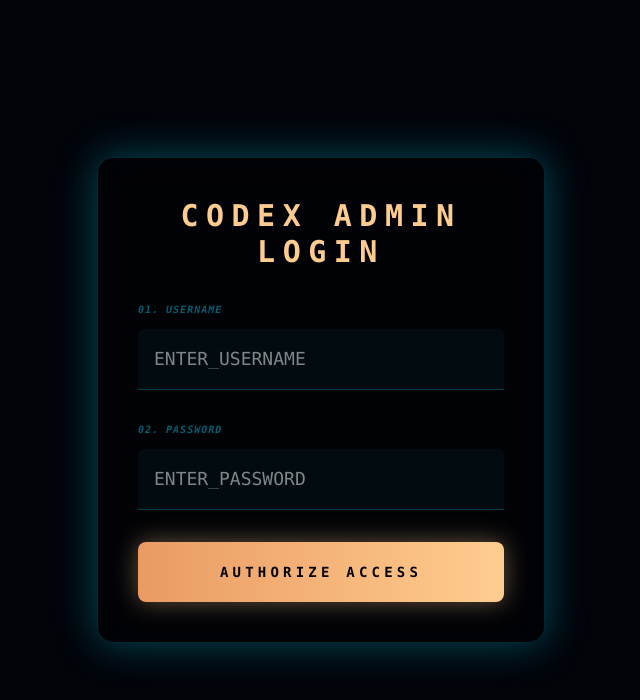
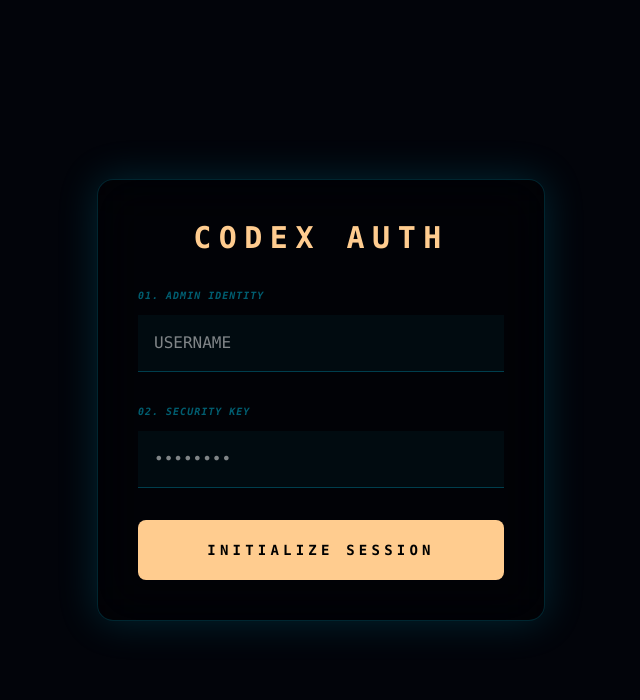
Before and after one commit to AbhinavMehta123/codex-admin-panel, a Next.js app: page / in a window 1280 px wide. Shown: the top 700 px of the page, without its empty margins (319-959 px from the left). Built offline with nearby package versions, Linux system fonts and the light colour scheme.

Commit message:
completed

```diff
--- a/app/page.jsx
+++ b/app/page.jsx
@@ -3,7 +3,6 @@ import { useState } from "react";
 import { motion } from "framer-motion";
 import axios from "axios";
 import { useRouter } from "next/navigation";
-import Link from "next/link";
 
 export default function AdminLogin() {
   const [username, setUsername] = useState("");
@@ -18,81 +17,87 @@ export default function AdminLogin() {
     setError("");
 
     try {
+      // ✅ Points to your Render backend
       const res = await axios.post("https://codex-build-backend.onrender.com/api/admin/login", {
         username,
         password,
       });
 
       if (res.data.success) {
+        // ✅ Store the JWT for future authorized requests
         localStorage.setItem("admin_token", res.data.token);
-        router.push("/AdminDashboard");
-      } else {
-        setError("Invalid credentials");
+
+        // ✅ Redirect specifically to /admin as requested
+        router.push("/admin");
       }
     } catch (err) {
       console.error(err);
-      setError("Backend not reachable or invalid credentials.");
+      // Friendly error handling for failed credentials or server downtime
+      setError(err.response?.data?.message || "Access Denied: Terminal connection failed.");
     } finally {
       setLoading(false);
     }
   };
 
   return (
-    <main className="min-h-screen bg-[#02040a] text-cyan-400 font-mono flex flex-col items-center justify-center">
+    <main className="min-h-screen bg-[#02040a] text-cyan-400 font-mono flex flex-col items-center justify-center p-4">
       <motion.div
-        initial={{ opacity: 0, y: 40 }}
-        animate={{ opacity: 1, y: 0 }}
-        transition={{ duration: 0.8 }}
-        className="bg-black/40 border border-cyan-500/20 p-10 rounded-2xl backdrop-blur-xl shadow-[0_0_40px_rgba(6,182,212,0.4)] w-full max-w-md"
+        initial={{ opacity: 0, scale: 0.9 }}
+        animate={{ opacity: 1, scale: 1 }}
+        transition={{ duration: 0.5 }}
+        className="bg-black/40 border border-cyan-500/20 p-10 rounded-2xl backdrop-blur-xl shadow-[0_0_40px_rgba(6,182,212,0.2)] w-full max-w-md"
       >
         <h1 className="text-center text-3xl font-black text-[#ffcc8f] mb-8 tracking-[0.25em] uppercase">
-          CODEX Admin Login
+          CODEX AUTH
         </h1>
 
         <form onSubmit={handleLogin} className="space-y-8">
           <div>
             <label className="block text-[10px] uppercase tracking-widest mb-3 text-cyan-500/50 font-bold italic">
-              01. Username
+              01. Admin Identity
             </label>
             <input
               type="text"
               value={username}
               onChange={(e) => setUsername(e.target.value)}
-              placeholder="ENTER_USERNAME"
+              placeholder="USERNAME"
               required
-              className="w-full bg-cyan-500/5 border-b border-cyan-500/30 p-4 text-white focus:outline-none focus:border-cyan-500 rounded-t-md text-lg"
+              className="w-full bg-cyan-500/5 border-b border-cyan-500/30 p-4 text-white focus:outline-none focus:border-cyan-500 transition-colors"
             />
           </div>
 
           <div>
             <label className="block text-[10px] uppercase tracking-widest mb-3 text-cyan-500/50 font-bold italic">
-              02. Password
+              02. Security Key
             </label>
             <input
               type="password"
               value={password}
               onChange={(e) => setPassword(e.target.value)}
-              placeholder="ENTER_PASSWORD"
+              placeholder="••••••••"
               required
-              className="w-full bg-cyan-500/5 border-b border-cyan-500/30 p-4 text-white focus:outline-none focus:border-cyan-500 rounded-t-md text-lg"
+              className="w-full bg-cyan-500/5 border-b border-cyan-500/30 p-4 text-white focus:outline-none focus:border-cyan-500 transition-colors"
             />
           </div>
 
           {error && (
-            <p className="text-red-500 text-center text-sm tracking-wide">
-              {error}
-            </p>
+            <motion.p
+              initial={{ opacity: 0 }}
+              animate={{ opacity: 1 }}
+              className="text-red-500 text-center text-xs tracking-widest uppercase"
+            >
+              ⚠ {error}
+            </motion.p>
           )}
-          <Link href="/admin" className="w-full">
-            <motion.button
-              whileHover={{ scale: 1.02, letterSpacing: "0.3em" }}
-              whileTap={{ scale: 0.98 }}
-              disabled={loading}
-              className="w-full bg-gradient-to-r from-[#e99b63] to-[#ffcc8f] text-black font-black uppercase tracking-[0.3em] text-sm py-5 rounded-lg shadow-[0_0_25px_rgba(255,204,143,0.4)] hover:bg-white transition-all duration-500 cursor-pointer"
-            >
-              {loading ? "Authenticating..." : "Authorize Access"}
-            </motion.button>
-          </Link>
+
+          <motion.button
+            whileHover={{ scale: 1.02, boxShadow: "0_0_20px_rgba(255,204,143,0.6)" }}
+            whileTap={{ scale: 0.98 }}
+            disabled={loading}
+            className="w-full bg-[#ffcc8f] text-black font-black uppercase tracking-[0.3em] text-sm py-5 rounded-lg transition-all disabled:opacity-50"
+          >
+            {loading ? "Decrypting..." : "Initialize Session"}
+          </motion.button>
         </form>
       </motion.div>
     </main>
```
